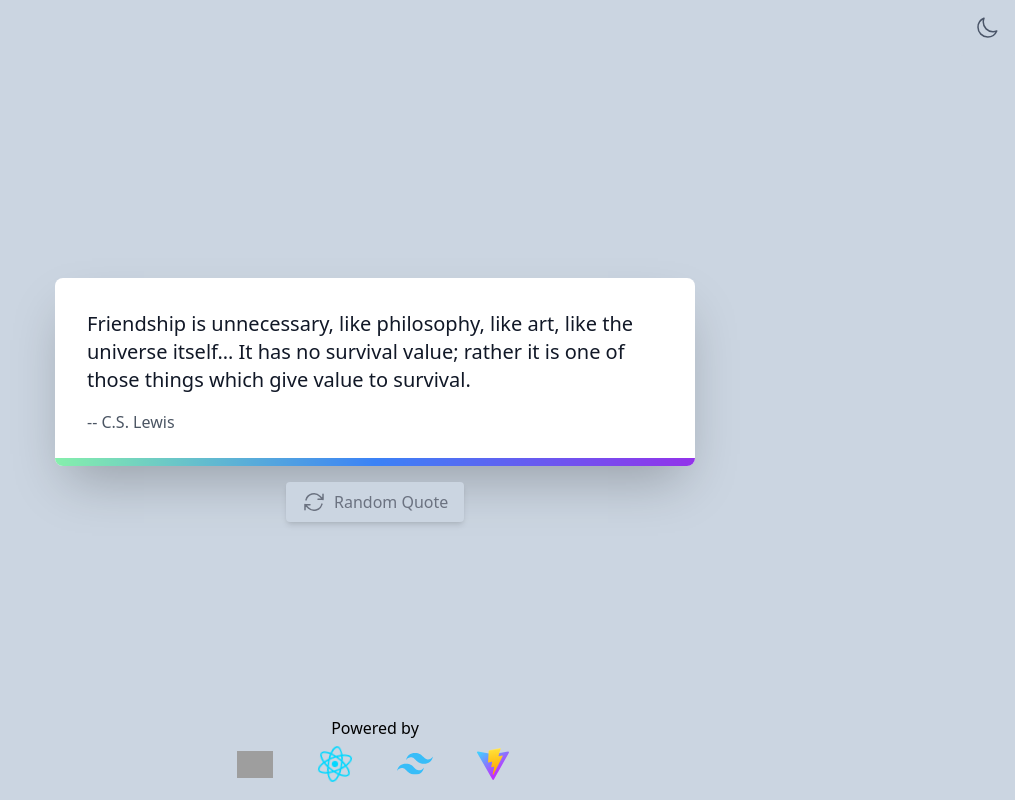
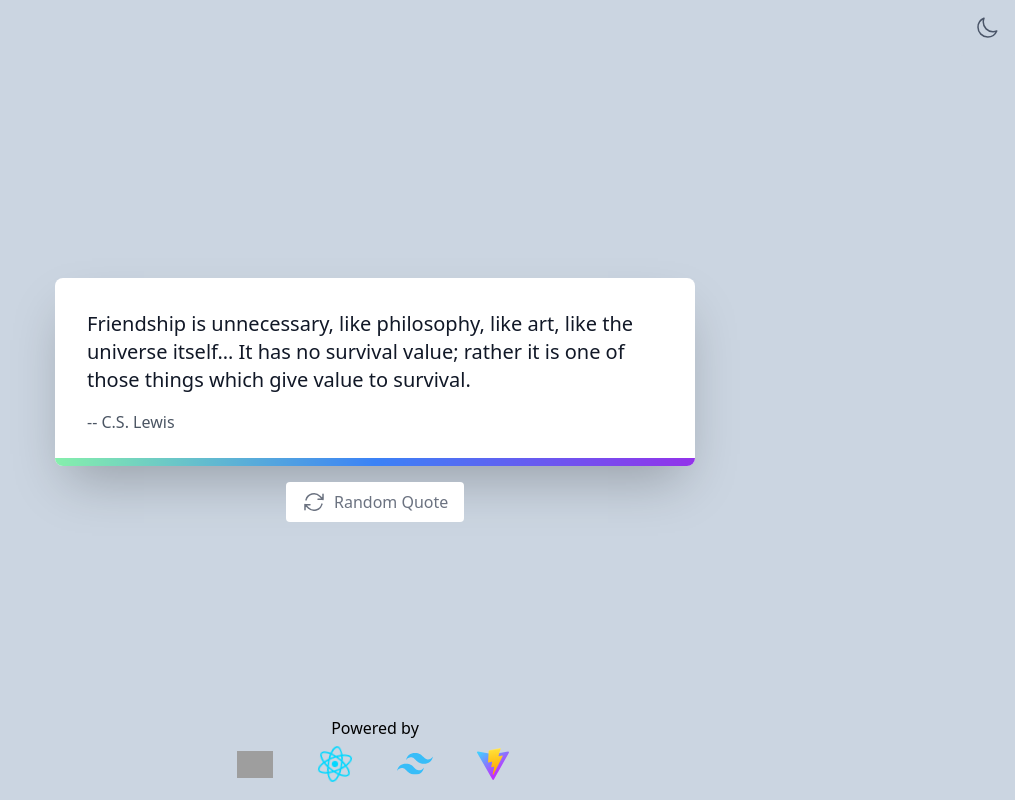
Before and after one commit to prempro42/random-quotes-app, a React (Vite) app: page / in a window 1280 px wide. Shown: the whole page, without its empty margins (265-1280 px from the left). Built offline with nearby package versions, Linux system fonts and the light colour scheme; grey boxes are pictures that could not be loaded.

Commit message:
changed btn color for light mode

```diff
--- a/src/components/RandomQuoteButton.jsx
+++ b/src/components/RandomQuoteButton.jsx
@@ -3,7 +3,7 @@ import React from "react";
 function RandomQuoteButton({ animateFlag, getRandomQuote }) {
   return (
     <button
-      className=" bg-slate-300 mt-4 shadow-md text-gray-500 dark:bg-slate-800  dark:text-white  py-2 px-4 rounded inline-flex items-center"
+      className="bg-white mt-4 hover:shadow-xl text-gray-500 dark:bg-slate-800  dark:text-white  py-2 px-4 rounded inline-flex items-center"
       onClick={getRandomQuote}
     >
       <svg
```
